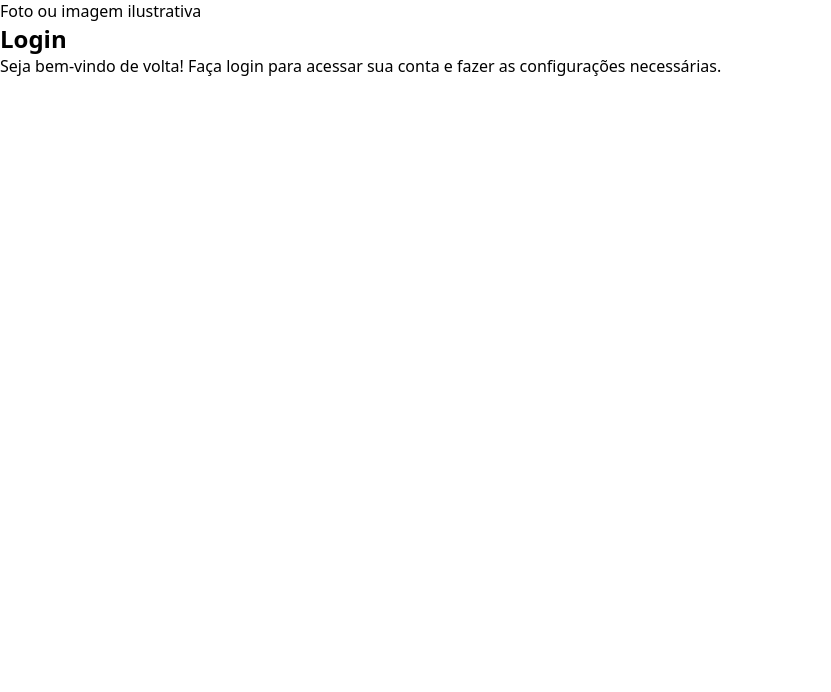
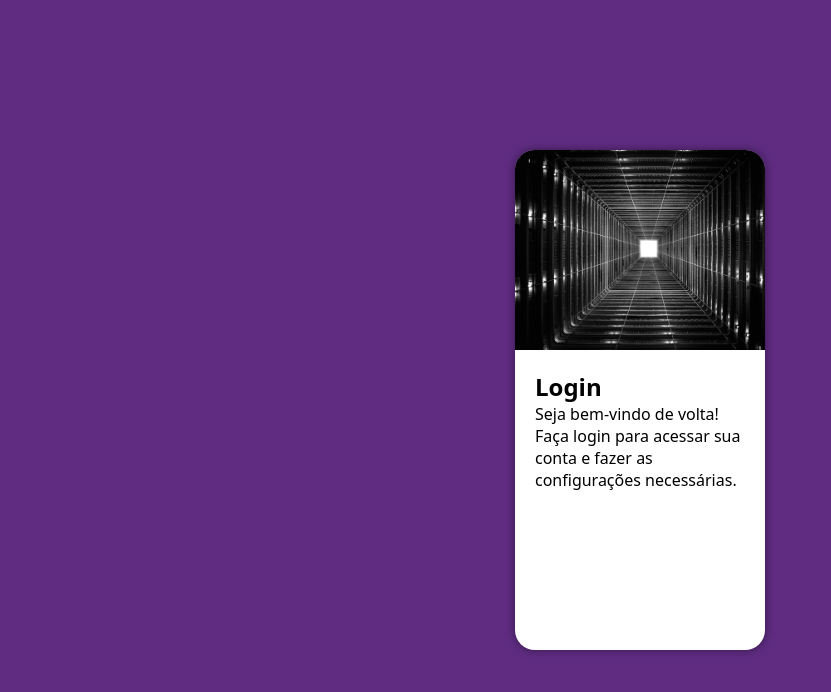
Before and after one commit to mslima2024/projeto-login, a plain HTML site: page index.html in a window 1280 px wide. Shown: the whole page, without its empty margins (0-831 px from the left). Drawn offline with Linux system fonts and the light colour scheme.

Commit message:
criei layout da tela de login

```diff
--- a/estilos/style.css
+++ b/estilos/style.css
@@ -16,3 +16,37 @@ lilas: #800080
     box-sizing: border-box;
     font-family: system-ui, -apple-system, BlinkMacSystemFont, 'Segoe UI', Roboto, Oxygen, Ubuntu, Cantarell, 'Open Sans', 'Helvetica Neue', sans-serif;
 }
+body, html {
+    background-color: #5f2c82;
+    width: 100vw;
+    height: 100vh;
+}
+main {
+    position: relative;
+    width: 100vw;
+    height: 100vh;
+}
+section#login {
+    position: absolute;
+    top: 50%;
+    left: 50%;
+    transform: translate(-50%, -50%);
+    background-color: white;
+    height: 500px;
+    width: 250px;
+    border-radius: 20px;
+    overflow: hidden;
+    box-shadow: 0px 0px 10px rgba(0,0,0,0.450);
+}
+section#login > div#imagem{
+    display: block;
+    background:#5f2c82 url(../imagens/metal.jpg) no-repeat;
+    background-size: cover;
+    height: 200px;
+
+}
+section#login > div#formulario {
+    display: block;
+    padding: 20px;
+
+}
--- a/index.html
+++ b/index.html
@@ -10,7 +10,7 @@
    <main>
     <section id="login" class="login-section">
         <div id="imagem">
-            Foto ou imagem ilustrativa
+
         </div>
         <div id="formulario">
             <h1>Login</h1>
```
